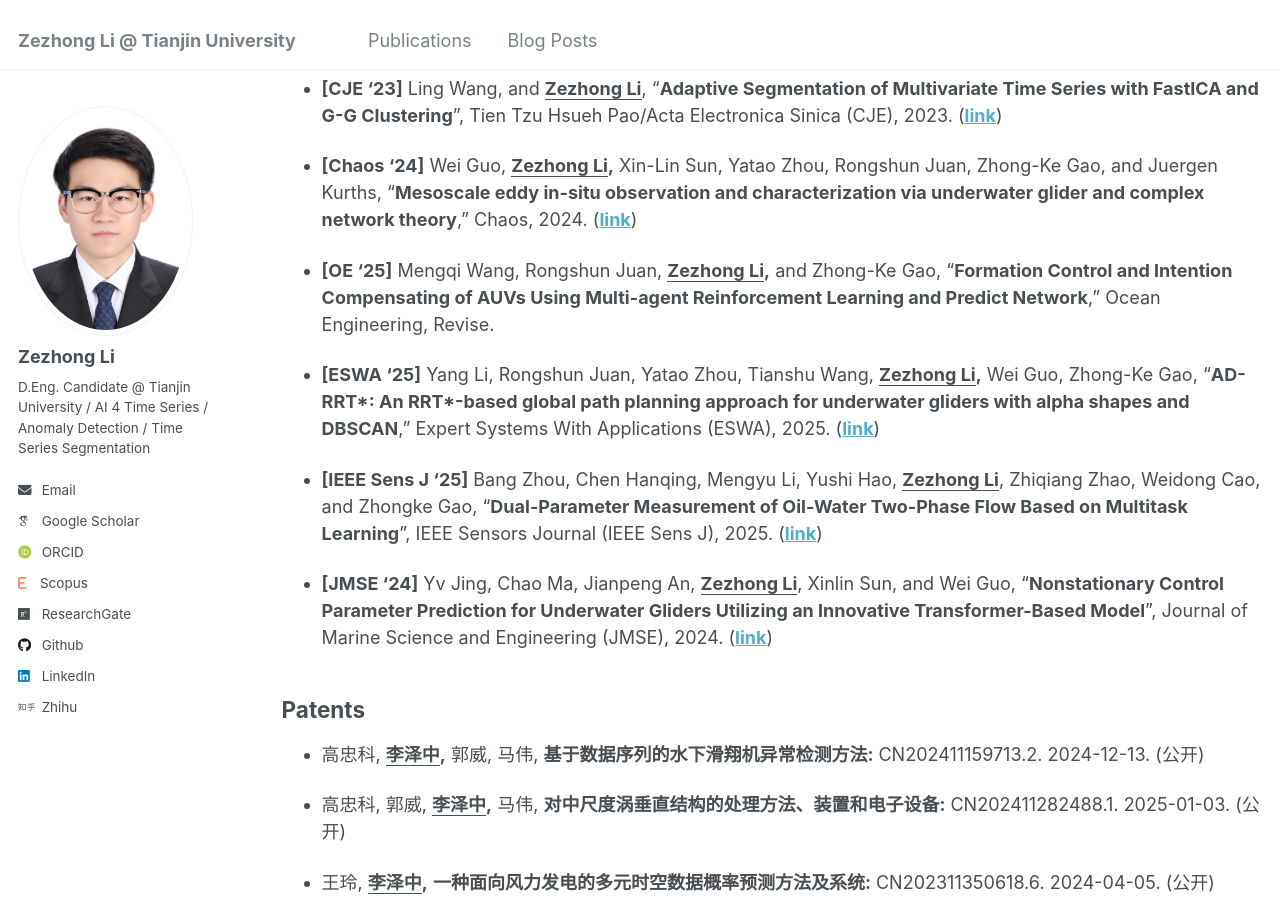
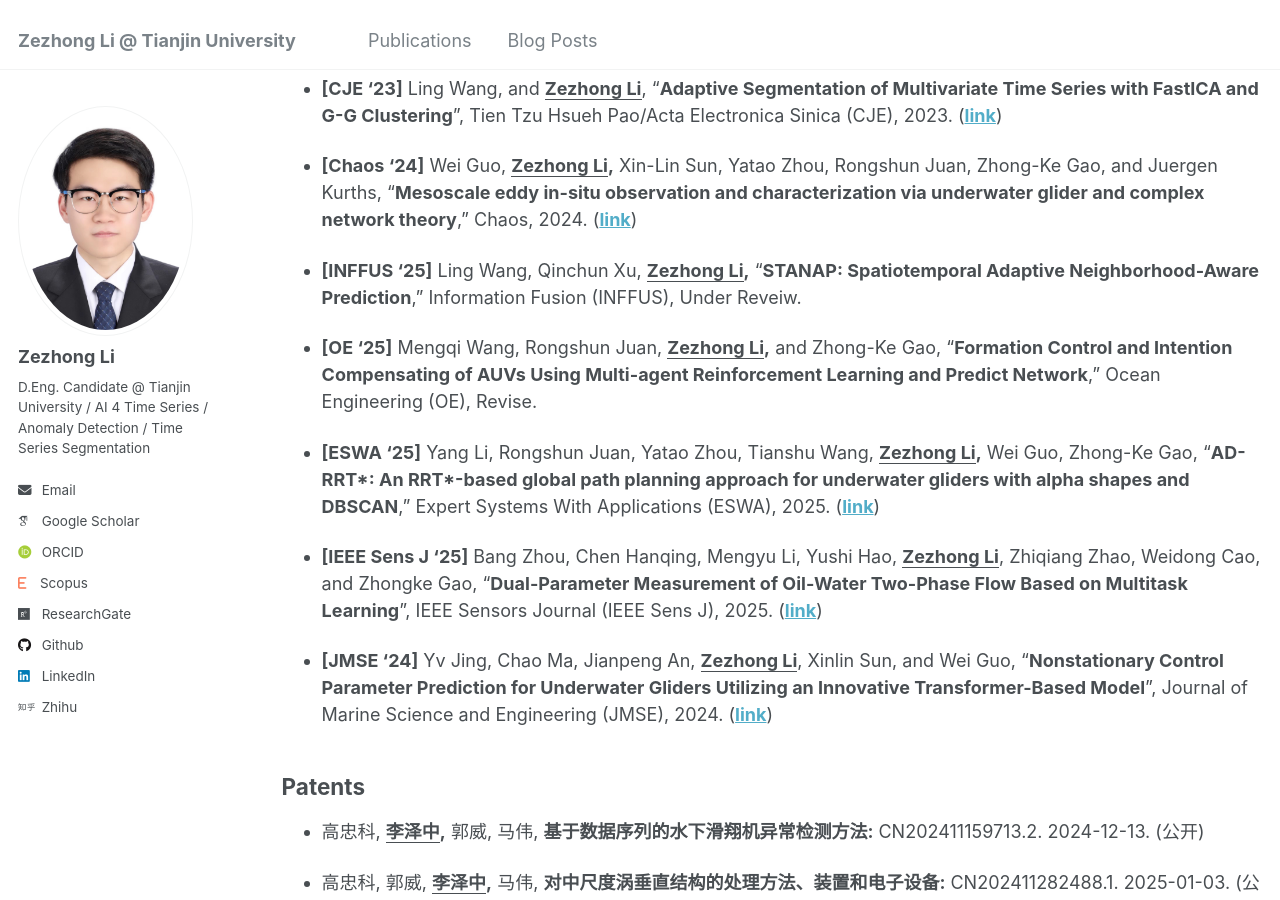
Before and after one commit to lzz19980125/lzz19980125.github.io, a Jekyll site: the page built from _pages/publications.md, in a window 1280 px wide and 900 px high, scrolled down 617 px. Built offline with Jekyll 4.4.1, drawn with Linux system fonts in a browser that asks for light colours; some web fonts are replaced.

Commit message:
Update publications.md

```diff
--- a/_pages/publications.md
+++ b/_pages/publications.md
@@ -21,7 +21,9 @@ author_profile: true
 
 - **[Chaos '24]** Wei Guo, **<u>Zezhong Li</u>,** Xin-Lin Sun, Yatao Zhou, Rongshun Juan, Zhong-Ke Gao, and Juergen Kurths, “**Mesoscale eddy in-situ observation and characterization via underwater glider and complex network theory**,” Chaos, 2024. ([**link**](https://pubs.aip.org/aip/cha/article-abstract/34/11/113104/3318599/Mesoscale-eddy-in-situ-observation-and?redirectedFrom=fulltext))
 
-- **[OE '25]** Mengqi Wang, Rongshun Juan, **<u>Zezhong Li</u>,** and Zhong-Ke Gao, “**Formation Control and Intention Compensating of AUVs Using Multi-agent Reinforcement Learning and Predict Network**,” Ocean Engineering, Revise.
+- **[INFFUS '25]** Ling Wang, Qinchun Xu, **<u>Zezhong Li</u>,** “**STANAP: Spatiotemporal Adaptive Neighborhood-Aware Prediction**,” Information Fusion (INFFUS), Under Reveiw.
+
+- **[OE '25]** Mengqi Wang, Rongshun Juan, **<u>Zezhong Li</u>,** and Zhong-Ke Gao, “**Formation Control and Intention Compensating of AUVs Using Multi-agent Reinforcement Learning and Predict Network**,” Ocean Engineering (OE), Revise.
 
 - **[ESWA '25]** Yang Li, Rongshun Juan, Yatao Zhou, Tianshu Wang, **<u>Zezhong Li</u>,** Wei Guo, Zhong-Ke Gao, “**AD-RRT\*: An RRT\*-based global path planning approach for underwater gliders with alpha shapes and DBSCAN**,” Expert Systems With Applications (ESWA), 2025.  ([**link**](https://www.sciencedirect.com/science/article/pii/S0957417425018391))
 
```
